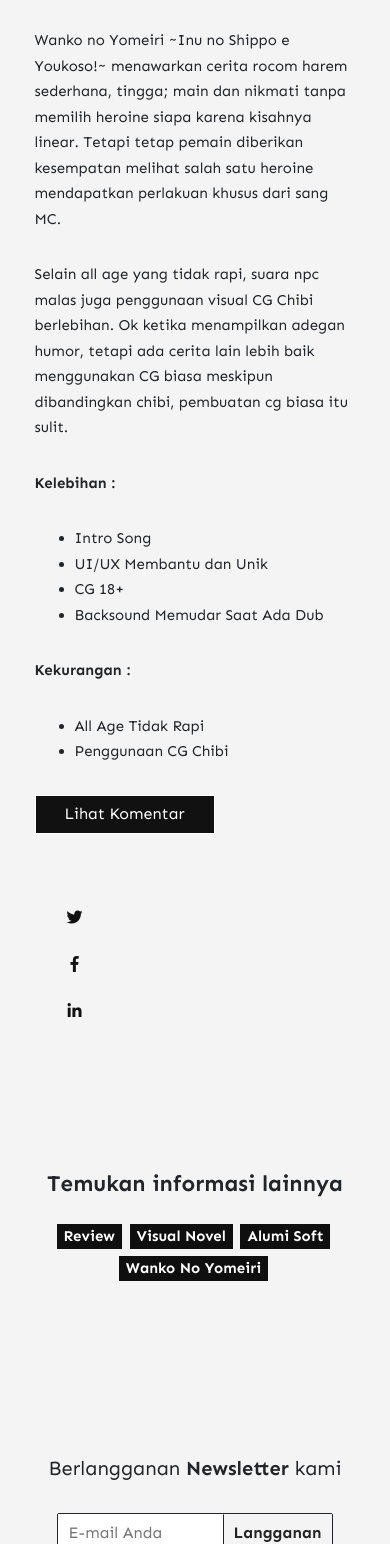
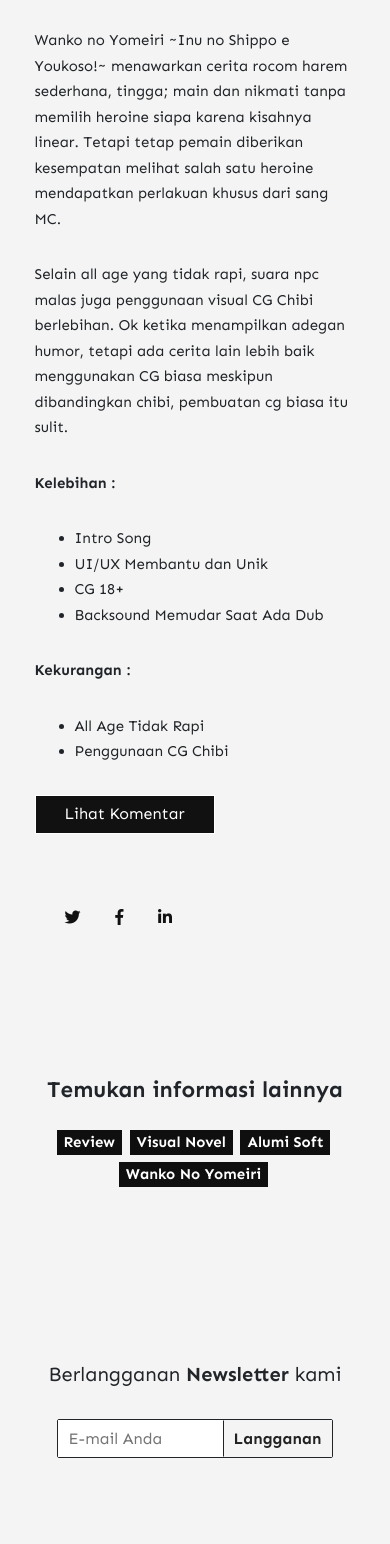
Before and after one commit to arytapermana/dsg-web, a Jekyll site: the page built from _posts/2020-10-20-wanko-no-yomeiri.md, in a window 390 px wide. Shown: the part 4856-6400 px from the top of the page. Built offline with Jekyll 4.4.1, drawn with Linux system fonts in a browser that asks for light colours; nearby versions of some CDN libraries; comment, search, counter and statistics services are not loaded; grey boxes are pictures that could not be loaded.

Commit message:
new changes

```diff
--- a/_layouts/default.html
+++ b/_layouts/default.html
@@ -128,6 +128,10 @@
 <!-- End Footer
 ================================================== -->
 
+<!-- Scroll to Top
+================================================== -->
+<button onclick="topFunction()" id="myBtn" title="Go to top">↑</button>
+
 </div> <!-- /.site-content -->
 
 <!-- Scripts (if you need bootstrap.js, please add it yourself. I didn't use it for performance reasons, it was not needed in this theme)
@@ -145,5 +149,7 @@
 <script id="dsq-count-scr" src="//{{site.disqus}}.disqus.com/count.js"></script>
 {% endif %}
 
+<script src="{{ site.baseurl }}/assets/js/scroll-top.js"></script>
+
 </body>
 </html>
--- a/assets/css/theme.scss
+++ b/assets/css/theme.scss
@@ -18,6 +18,9 @@
 @import 'bootstrap/bootstrap';
 @import 'stars';
 
+html{
+  scroll-behavior: smooth;
+}
 
 // general
 body, input, button, select, optgroup, textarea {
@@ -560,6 +563,12 @@
         }
     }
 }
+@media only screen and (max-width: 600px){
+  .share{
+    width: auto;
+    z-index: 1;
+  }
+}
 
 //search
 .show-search {
@@ -771,3 +780,26 @@
   width: 100%;
   height: 100%;
 }
+
+//scroll-top
+#myBtn {
+  transition: all .2s;
+  display: none; /* Hidden by default */
+  position: fixed; /* Fixed/sticky position */
+  bottom: 20px; /* Place the button at the bottom of the page */
+  right: 30px; /* Place the button 30px from the right */
+  z-index: 999; /* Make sure it does not overlap */
+  border: none; /* Remove borders */
+  outline: none; /* Remove outline */
+  background-color: rgba(255, 255, 255, 0.7); /* Set a background color */
+  color: $dsg-black; /* Text color */
+  cursor: pointer; /* Add a mouse pointer on hover */
+  padding: 5px 10px 5px 10px; /* Some padding */
+  border-radius: 0px; /* Rounded corners */
+  font-size: 18px; /* Increase font size */
+}
+
+#myBtn:hover {
+  background-color: rgba(0, 0, 0, 0.9); /* Add a dark-grey background on hover */
+  color: $dsg-white;
+}
--- /dev/null
+++ b/assets/js/scroll-top.js
@@ -0,0 +1,19 @@
+//Get the button:
+mybutton = document.getElementById("myBtn");
+
+// When the user scrolls down 20px from the top of the document, show the button
+window.onscroll = function() {scrollFunction()};
+
+function scrollFunction() {
+  if (document.body.scrollTop > 20 || document.documentElement.scrollTop > 20) {
+    mybutton.style.display = "block";
+  } else {
+    mybutton.style.display = "none";
+  }
+}
+
+// When the user clicks on the button, scroll to the top of the document
+function topFunction() {
+  document.body.scrollTop = 0; // For Safari
+  document.documentElement.scrollTop = 0; // For Chrome, Firefox, IE and Opera
+}
```
